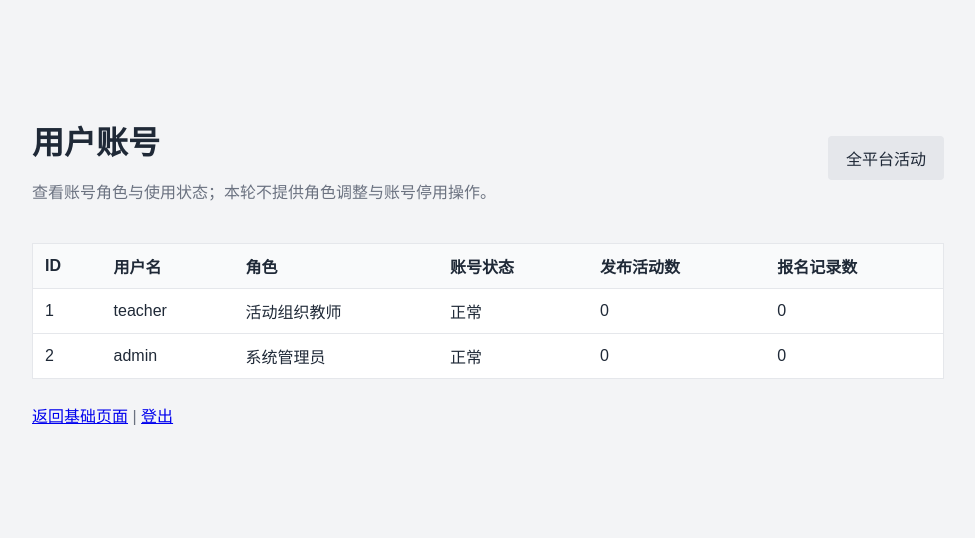
After one commit to abc588179/campus-activity-system, a Flask app: page /admin/users in a window 1280 px wide. The commit adds this page. Shown: the top 538 px of the page, without its empty margins (152-1127 px from the left). Run offline with Flask 3, Linux system fonts and the light colour scheme; the visitor is signed in with stand-in values (Sample User, id 1); data comes from the database, SQL or seed files in the repository; data that the repository does not hold is empty.

Commit message:
feat: 学生端展示报名状态与候补位置，教师端分离双名单，新增管理员只读页面

```diff
--- a/static/style.css
+++ b/static/style.css
@@ -162,3 +162,54 @@ p {
 .detail-panel {
     text-align: left;
 }
+
+h2 {
+    margin-top: 36px;
+    font-size: 22px;
+}
+
+.registration-table {
+    width: 100%;
+    margin: 12px 0 24px;
+    border-collapse: collapse;
+    background: #ffffff;
+    border: 1px solid #e5e7eb;
+}
+
+.registration-table th,
+.registration-table td {
+    padding: 10px 12px;
+    text-align: left;
+    border-bottom: 1px solid #e5e7eb;
+}
+
+.registration-table th {
+    background: #f9fafb;
+    font-weight: 600;
+}
+
+.registration-table tbody tr:last-child td {
+    border-bottom: 0;
+}
+
+.status-badge {
+    display: inline-block;
+    padding: 2px 10px;
+    border-radius: 10px;
+    font-size: 14px;
+}
+
+.status-badge.status-confirmed {
+    color: #166534;
+    background: #dcfce7;
+}
+
+.status-badge.status-waiting {
+    color: #92400e;
+    background: #fef3c7;
+}
+
+.status-badge.status-cancelled {
+    color: #6b7280;
+    background: #e5e7eb;
+}
--- a/templates/activities.html
+++ b/templates/activities.html
@@ -3,7 +3,7 @@
 <head>
     <meta charset="UTF-8">
     <meta name="viewport" content="width=device-width, initial-scale=1.0">
-    <title>活动列表 - 校园活动管理系统 V1.0</title>
+    <title>活动列表 - 校园活动管理系统 V2.0</title>
     <link rel="stylesheet" href="{{ url_for('static', filename='style.css') }}">
 </head>
 <body>
--- /dev/null
+++ b/templates/admin_users.html
@@ -0,0 +1,45 @@
+<!doctype html>
+<html lang="zh-CN">
+<head>
+    <meta charset="UTF-8">
+    <meta name="viewport" content="width=device-width, initial-scale=1.0">
+    <title>用户账号 - 校园活动管理系统 V2.0</title>
+    <link rel="stylesheet" href="{{ url_for('static', filename='style.css') }}">
+</head>
+<body>
+    <main class="page wide-page">
+        <div class="page-header">
+            <div>
+                <h1>用户账号</h1>
+                <p>查看账号角色与使用状态；本轮不提供角色调整与账号停用操作。</p>
+            </div>
+            <a class="button secondary" href="{{ url_for('admin_activities') }}">全平台活动</a>
+        </div>
+        <table class="registration-table">
+            <thead>
+                <tr>
+                    <th>ID</th>
+                    <th>用户名</th>
+                    <th>角色</th>
+                    <th>账号状态</th>
+                    <th>发布活动数</th>
+                    <th>报名记录数</th>
+                </tr>
+            </thead>
+            <tbody>
+                {% for user in users %}
+                    <tr>
+                        <td>{{ user.id }}</td>
+                        <td>{{ user.username }}</td>
+                        <td>{{ user.role_label }}</td>
+                        <td>{% if user.account_status == 'normal' %}正常{% else %}已停用{% endif %}</td>
+                        <td>{{ user.activity_count }}</td>
+                        <td>{{ user.registration_count }}</td>
+                    </tr>
+                {% endfor %}
+            </tbody>
+        </table>
+        <p><a href="{{ url_for('dashboard') }}">返回基础页面</a> | <a href="{{ url_for('logout') }}">登出</a></p>
+    </main>
+</body>
+</html>
--- a/templates/index.html
+++ b/templates/index.html
@@ -3,12 +3,12 @@
 <head>
     <meta charset="UTF-8">
     <meta name="viewport" content="width=device-width, initial-scale=1.0">
-    <title>校园活动管理系统 V1.0</title>
+    <title>校园活动管理系统 V2.0</title>
     <link rel="stylesheet" href="{{ url_for('static', filename='style.css') }}">
 </head>
 <body>
     <main class="page">
-        <h1>校园活动管理系统 V1.0</h1>
+        <h1>校园活动管理系统 V2.0</h1>
         <p>当前阶段已完成用户认证基础功能。</p>
         <nav class="actions">
             {% if session.get("user_id") %}
--- a/templates/login.html
+++ b/templates/login.html
@@ -3,7 +3,7 @@
 <head>
     <meta charset="UTF-8">
     <meta name="viewport" content="width=device-width, initial-scale=1.0">
-    <title>登录 - 校园活动管理系统 V1.0</title>
+    <title>登录 - 校园活动管理系统 V2.0</title>
     <link rel="stylesheet" href="{{ url_for('static', filename='style.css') }}">
 </head>
 <body>
--- a/templates/register.html
+++ b/templates/register.html
@@ -3,7 +3,7 @@
 <head>
     <meta charset="UTF-8">
     <meta name="viewport" content="width=device-width, initial-scale=1.0">
-    <title>学生注册 - 校园活动管理系统 V1.0</title>
+    <title>学生注册 - 校园活动管理系统 V2.0</title>
     <link rel="stylesheet" href="{{ url_for('static', filename='style.css') }}">
 </head>
 <body>
--- a/templates/teacher_activities.html
+++ b/templates/teacher_activities.html
@@ -3,7 +3,7 @@
 <head>
     <meta charset="UTF-8">
     <meta name="viewport" content="width=device-width, initial-scale=1.0">
-    <title>我的活动 - 校园活动管理系统 V1.0</title>
+    <title>我的活动 - 校园活动管理系统 V2.0</title>
     <link rel="stylesheet" href="{{ url_for('static', filename='style.css') }}">
 </head>
 <body>
@@ -26,10 +26,10 @@
                     <article class="activity-card">
                         <h2>{{ activity.title }}</h2>
                         <p>{{ activity.description }}</p>
-                        <p>人数上限：{{ activity.max_participants }}　当前报名人数：{{ activity.registration_count }}</p>
+                        <p>人数上限：{{ activity.max_participants }}　已确认人数：{{ activity.registration_count }}　候补人数：{{ activity.waiting_count }}</p>
                         <p>结束时间：{{ activity.end_time }}　状态：{{ activity.display_status }}</p>
                         <div class="card-actions">
-                            <a class="button secondary" href="{{ url_for('activity_registrations', activity_id=activity.id) }}">查看报名名单</a>
+                            <a class="button secondary" href="{{ url_for('activity_registrations', activity_id=activity.id) }}">报名管理</a>
                             <a class="button secondary" href="{{ url_for('edit_activity', activity_id=activity.id) }}">修改</a>
                             {% if activity.status == 'open' and activity.display_status == '进行中' %}
                                 <form method="post" action="{{ url_for('close_activity', activity_id=activity.id) }}">
--- a/templates/teacher_activity_form.html
+++ b/templates/teacher_activity_form.html
@@ -3,7 +3,7 @@
 <head>
     <meta charset="UTF-8">
     <meta name="viewport" content="width=device-width, initial-scale=1.0">
-    <title>{% if activity %}修改活动{% else %}创建活动{% endif %} - 校园活动管理系统 V1.0</title>
+    <title>{% if activity %}修改活动{% else %}创建活动{% endif %} - 校园活动管理系统 V2.0</title>
     <link rel="stylesheet" href="{{ url_for('static', filename='style.css') }}">
 </head>
 <body>
```
Also changed, not shown: templates/activity_detail.html (+22 -7 lines), templates/admin_activities.html (added, +51 -0 lines), templates/dashboard.html (+11 -2 lines), templates/my_registrations.html (added, +47 -0 lines), templates/teacher_registrations.html (+32 -6 lines).
